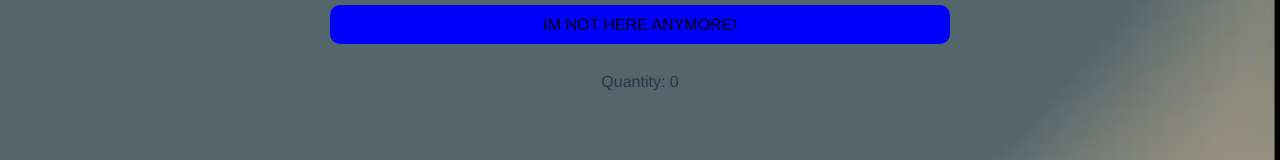
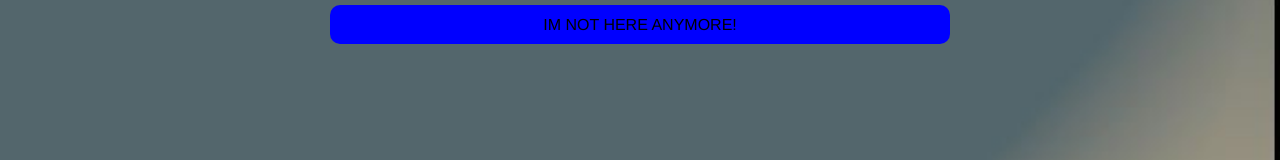
Before and after one commit to CatalinaLima/Waterfront, a React (Vite) app: page /amenities/1 in a window 1280 px wide. Shown: the part 600-760 px from the top of the page. Built offline with nearby package versions, Linux system fonts and the light colour scheme.

Commit message:
context fixed

```diff
--- a/src/App.jsx
+++ b/src/App.jsx
@@ -8,10 +8,11 @@ import AmDetailContainer from './components/AmDetailContainer/AmDetailContainer'
 import NavBar from './components/NavBar/Navbar'
 
 import { AmenitiesProvider } from './context/amenitiesContext';
+import amenitiesData from '../src/data/amenities';
 
 function App() {
   return (
-    <AmenitiesProvider>
+    <AmenitiesProvider amenitiesData={amenitiesData}>
       <BrowserRouter>
         <NavBar />
         <Routes>
--- a/src/components/AmDetailContainer/AmDetailContainer.jsx
+++ b/src/components/AmDetailContainer/AmDetailContainer.jsx
@@ -1,29 +1,31 @@
 import './AmDetailContainer.css'
 import { useParams } from 'react-router-dom';
-import amenities from '../../data/amenities';
 
-import { useState } from 'react';
+
+import { useAmenities } from '../../context/amenitiesContext';
 
 function AmDetailContainer () {
-
+    const { amenities, setAmenities } = useAmenities();
     const { id } = useParams();
-
     const amenitie = amenities.find((item) => item.id.toString() === id);
 
-     // Estado local para la cantidad
-     const [quantity, setQuantity] = useState(amenitie.quantity);
+    const increaseQuantity = () => {
+        setAmenities(prevAmenities =>
+            prevAmenities.map(item =>
+                item.id === amenitie.id ? { ...item, quantity: item.quantity + 1 } : item
+            )
+        );
+    };
 
-     // Función para aumentar la cantidad
-     const increaseQuantity = () => {
-         setQuantity(quantity + 1);
-     }
-
-     // Función para disminuir la cantidad
-     const decreaseQuantity = () => {
-         if (quantity > 0) {
-             setQuantity(quantity - 1);
-         }
-     }
+    const decreaseQuantity = () => {
+        if (amenitie.quantity > 0) {
+            setAmenities(prevAmenities =>
+                prevAmenities.map(item =>
+                    item.id === amenitie.id ? { ...item, quantity: item.quantity - 1 } : item
+                )
+            );
+        }
+    };
 
     if (!amenitie) {
         return <div>No se encontró la amenitie</div>;
@@ -41,7 +43,6 @@ function AmDetailContainer () {
                     <button className='button' onClick={increaseQuantity}>IM HERE!</button>
                     <button className='button' onClick={decreaseQuantity}>IM NOT HERE ANYMORE!</button>
                 </div>
-                <p className='quantity_display'>Quantity: {quantity}</p>
             </div>
         </>
     )
--- a/src/components/pages/Amenities.jsx
+++ b/src/components/pages/Amenities.jsx
@@ -1,8 +1,11 @@
 import { Link } from 'react-router-dom';
-import amenities from '../../data/amenities';
+
 import './Amenities.css'
 
+import { useAmenities } from '../../context/amenitiesContext';
+
 function Amenities() {
+  const { amenities } = useAmenities();
 
   return (
       <>
@@ -15,16 +18,14 @@ function Amenities() {
                           <div className='icons'>
                               <img className='icon' src={item.icon} alt={item.title} />
                               <p className='item_title'>{item.title}</p>
-                {/* Mostrar la cantidad pasada como prop */}
-                <p className='item_quantity'>Q: {}</p>
+                              <p className='item_quantity'>Q: {item.quantity}</p>
                           </div>
                       </Link>
                   ))}
               </div>
           </div>
       </>
-  )
+  );
 }
 
-
 export default Amenities;
--- a/src/context/amenitiesContext.jsx
+++ b/src/context/amenitiesContext.jsx
@@ -1,3 +1,4 @@
+// amenitiesContext.js
 import { createContext, useState, useContext } from 'react';
 
 const AmenitiesContext = createContext();
@@ -5,10 +6,10 @@ const AmenitiesContext = createContext();
 export const useAmenities = () => useContext(AmenitiesContext);
 
 export const AmenitiesProvider = ({ children, amenitiesData }) => {
-  const [amenitiesDataState, setAmenitiesData] = useState(amenitiesData);
+  const [amenities, setAmenities] = useState(amenitiesData);
 
   return (
-    <AmenitiesContext.Provider value={{ amenitiesData: amenitiesDataState, setAmenitiesData }}>
+    <AmenitiesContext.Provider value={{ amenities, setAmenities }}>
       {children}
     </AmenitiesContext.Provider>
   );
```
Lines whose indentation alone changed are shown as unchanged.
